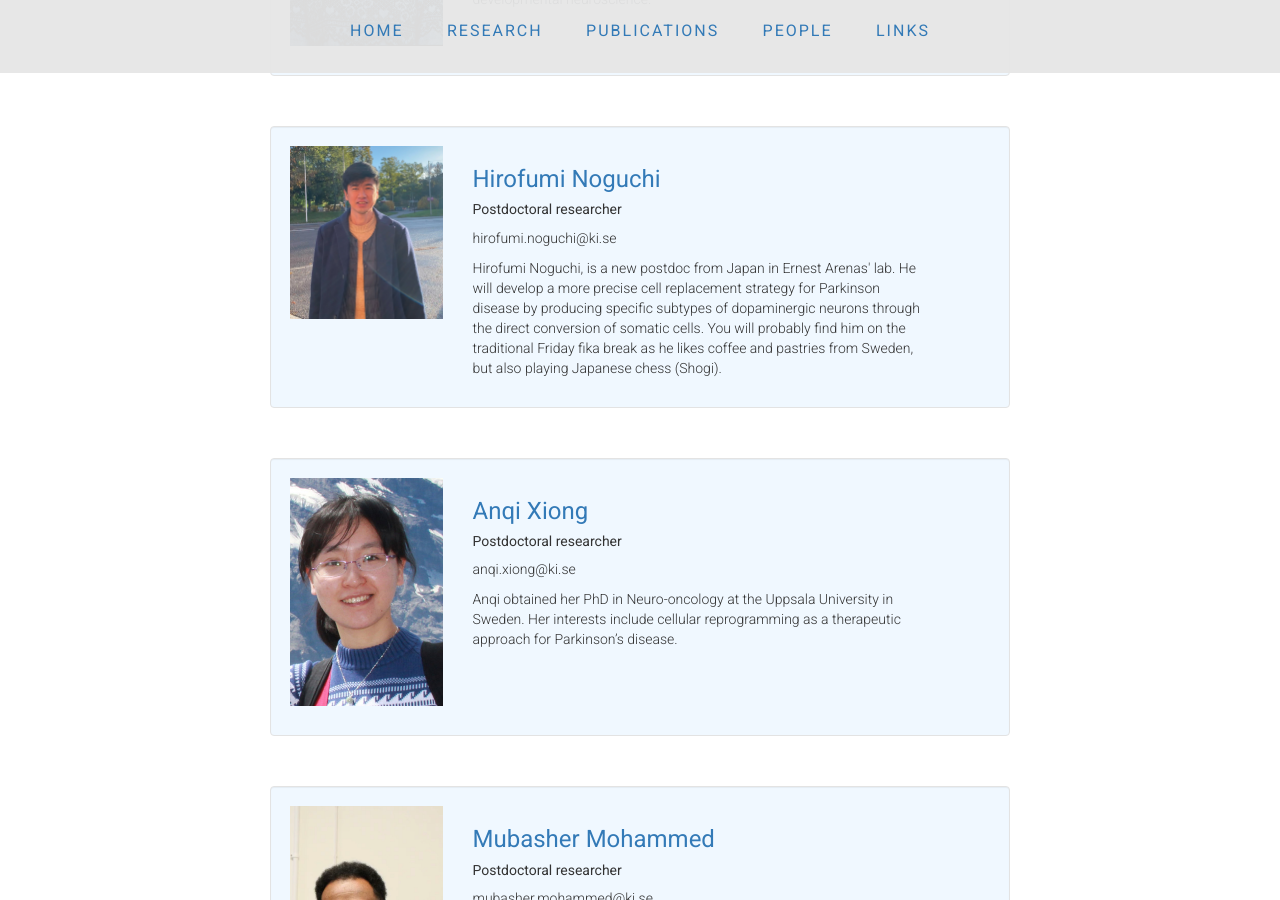
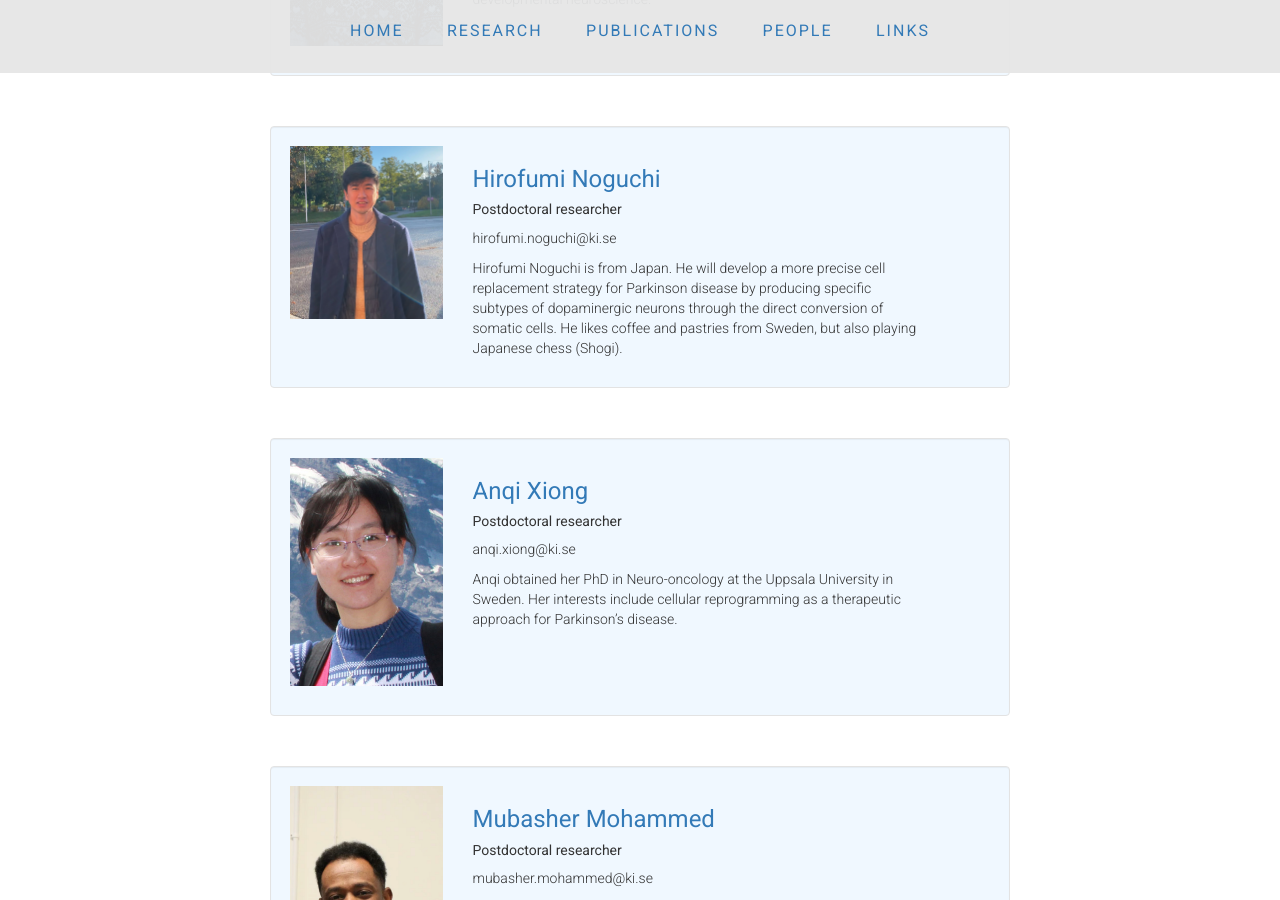
Before and after one commit to ArenasLab/arenaslab.github.io, a Jekyll site: the page people/index.html, which Jekyll copies as it is, in a window 1280 px wide and 900 px high, scrolled down 1902 px. Built offline with Jekyll 4.4.1, drawn with Linux system fonts in a browser that asks for light colours.

Commit message:
Update index.html

```diff
--- a/people/index.html
+++ b/people/index.html
@@ -196,7 +196,7 @@
                   <h3><a href="https://staff.ki.se/people/hirofumi-noguchi">Hirofumi Noguchi</a></h3>
                     <h5>Postdoctoral researcher</h5>
                       <p>hirofumi.noguchi@ki.se<br>
-	                <p> Hirofumi Noguchi, is a new postdoc from Japan in Ernest Arenas' lab. He will develop a more precise cell replacement strategy for Parkinson disease by producing specific subtypes of dopaminergic neurons through the direct conversion of somatic cells. You will probably find him on the traditional Friday fika break as he likes coffee and pastries from Sweden, but also playing Japanese chess (Shogi). </a></p>
+	                <p> Hirofumi Noguchi is from Japan. He will develop a more precise cell replacement strategy for Parkinson disease by producing specific subtypes of dopaminergic neurons through the direct conversion of somatic cells. He likes coffee and pastries from Sweden, but also playing Japanese chess (Shogi). </a></p>
 
 
 	              </p>
```
